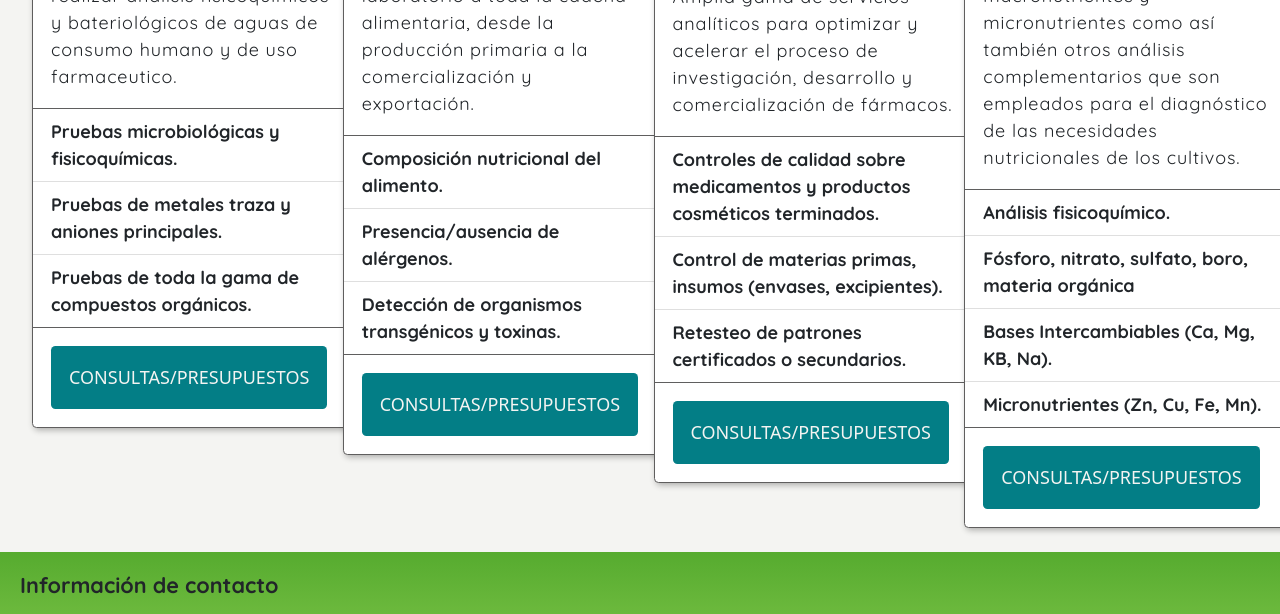
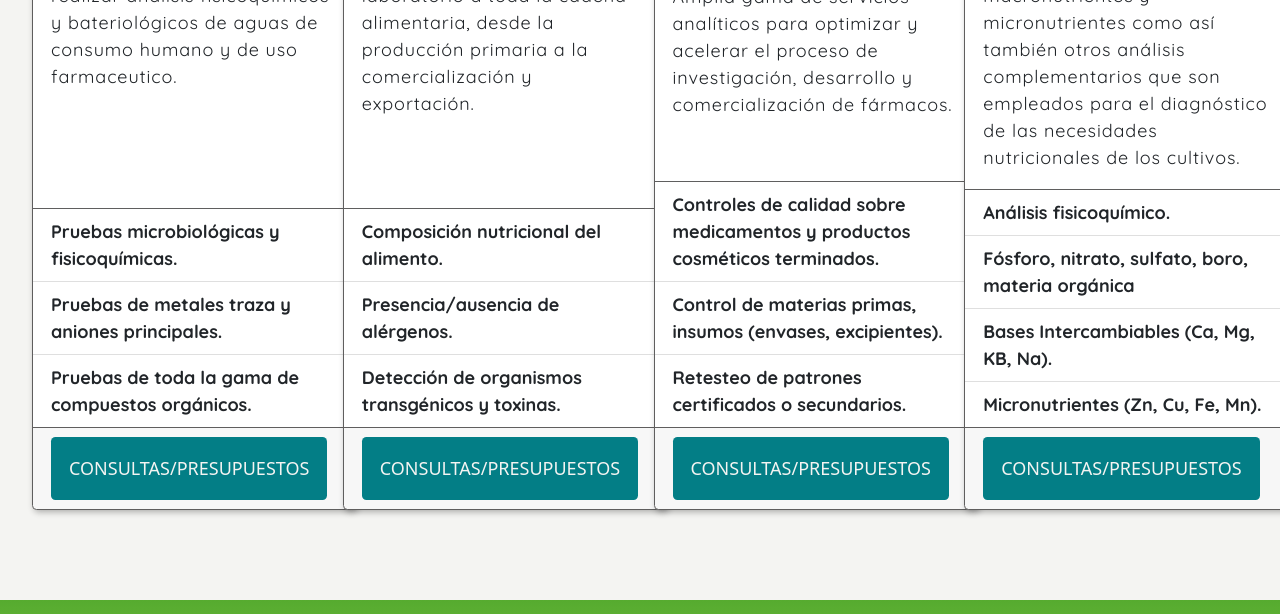
Before and after one commit to ameliafraga/LaboratorioFraga, a plain HTML site: page html/servicios.html in a window 1280 px wide. Shown: the part 690-1304 px from the top of the page. Drawn offline with nearby package versions, Linux system fonts and the light colour scheme.

Commit message:
en archivo servicios se corrige altura de cartas y se alinean botones

```diff
--- a/css/style.css
+++ b/css/style.css
@@ -153,8 +153,9 @@ main{
     box-shadow: 2px 2px 6px 0px  rgba(0,0,0,0.3);
 }
 #cartas{
-padding: 24px 32px;
+padding: 24px 32px 5em 32px;
 }
+
 /*CERTIFICACIONES*/
 
 .certificaciones p{
--- a/html/servicios.html
+++ b/html/servicios.html
@@ -52,7 +52,7 @@
 
         <div class="row row-cols-1 row-cols-sm-2 row-cols-md-4 g-4" id="cartas">
             <div class="col">
-                <div class="card" style="width: 18rem;"id="cartaIndividual">
+                <div class="card h-100 " style="width: 18rem;"id="cartaIndividual">
                     <img src="../Imagenes/Analisis_de_agua.jpg" class="card-img-top" alt="Análisis de agua">
                     <div class="card-body">
                       <h5 class="card-title"id="tituloCarta">Agua</h5>
@@ -63,14 +63,15 @@
                       <li class="list-group-item" id="itemsCarta">Pruebas de metales traza y aniones principales.</li>
                       <li class="list-group-item" id="itemsCarta">Pruebas de toda la gama de compuestos orgánicos.</li>
                     </ul>
-                    <div class="card-body">
-                        <a href="../html/contacto.html" class="btn btn-primary" id="botonInfo">Consultas/presupuestos</a>
-                    </div>
+                        <div class="card-footer">
+                            <a href="../html/contacto.html" class="btn btn-primary" id="botonInfo">Consultas/presupuestos</a>
+                        </div>
+
 
                 </div>
             </div>
             <div class="col">
-                <div class="card" style="width: 18rem;"id="cartaIndividual">
+                <div class="card h-100 " style="width: 18rem;"id="cartaIndividual">
                     <img src="../Imagenes/Analisis_de_alimentos.jpg" class="card-img-top" alt="Análisis de alimentos">
                 <div class="card-body">
                   <h5 class="card-title"id="tituloCarta">Alimentos</h5>
@@ -81,13 +82,14 @@
                   <li class="list-group-item" id="itemsCarta">Presencia/ausencia de alérgenos.</li>
                   <li class="list-group-item" id="itemsCarta">Detección de organismos transgénicos y toxinas.</li>
                 </ul>
-                <div class="card-body">
+                <div class="card-footer">
                     <a href="../html/contacto.html" class="btn btn-primary" id="botonInfo">Consultas/presupuestos</a>
                 </div>
+
                 </div>
             </div>
             <div class="col">
-                <div class="card" style="width: 18rem;"id="cartaIndividual">
+                <div class="card h-100" style="width: 18rem;"id="cartaIndividual">
                     <img src="../Imagenes/Analisis_farmaceuticos.jpeg" class="card-img-top" alt="Análisis farmaceuticos">
                 <div class="card-body">
                   <h5 class="card-title"id="tituloCarta">Farmaceúticos y cosméticos</h5>
@@ -98,13 +100,14 @@
                   <li class="list-group-item" id="itemsCarta">Control de materias primas, insumos (envases, excipientes).</li>
                   <li class="list-group-item" id="itemsCarta">Retesteo de patrones certificados o secundarios.</li>
                 </ul>
-                <div class="card-body">
-                    <a href="../html/contacto.html" class="btn btn-primary" id="botonInfo">Consultas/presupuestos</a>
-                </div>
+                    <div class="card-footer">
+                        <a href="../html/contacto.html" class="btn btn-primary" id="botonInfo">Consultas/presupuestos</a>
+                    </div>
+
                 </div>
             </div>
             <div class="col">
-                <div class="card" style="width: 18rem;"id="cartaIndividual">
+                <div class="card h-100" style="width: 18rem;"id="cartaIndividual">
                     <img src="../Imagenes/Analisis_de_suelos-800x400 .jpg" class="card-img-top" alt="Análisis de suelos">
                 <div class="card-body">
                   <h5 class="card-title"id="tituloCarta">Suelos</h5>
@@ -116,7 +119,7 @@
                   <li class="list-group-item" id="itemsCarta">Bases Intercambiables (Ca, Mg, KB, Na).</li>
                   <li class="list-group-item" id="itemsCarta">Micronutrientes (Zn, Cu, Fe, Mn).</li>
                 </ul>
-                <div class="card-body">
+                <div class="card-footer">
                     <a href="../html/contacto.html" class="btn btn-primary" id="botonInfo">Consultas/presupuestos</a>
                 </div>
                 </div>
```
